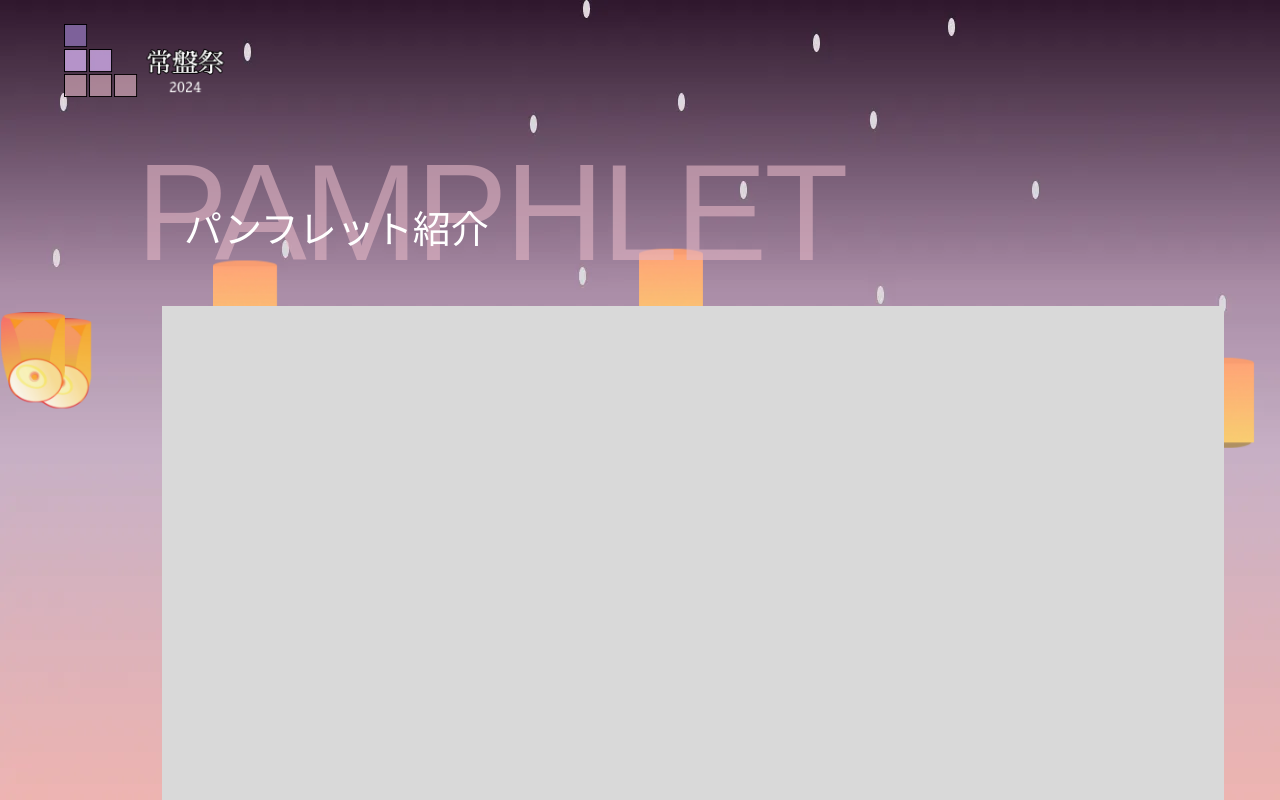
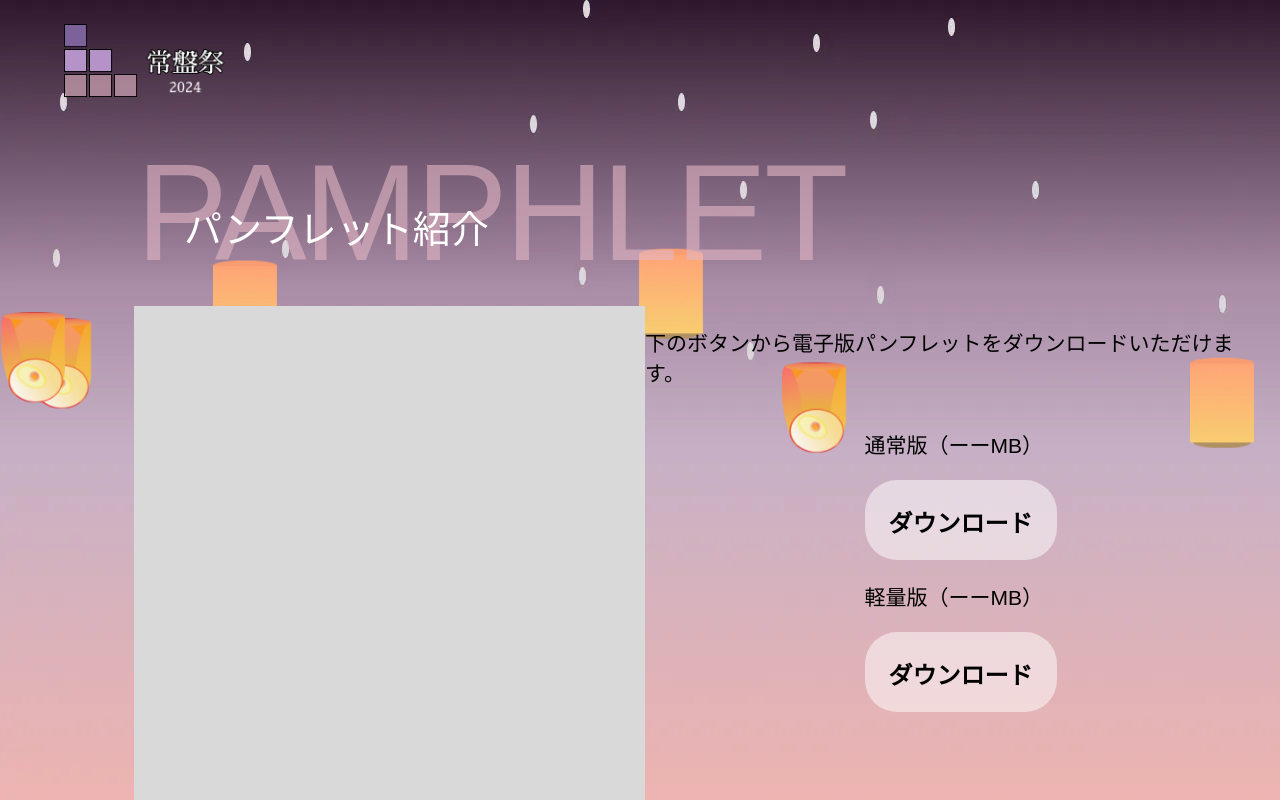
Before and after one commit to ynufes-tech/ynufes-tokiwa24, a Nuxt app: page /pamphlet in a window 1280 px wide. Shown: the top 800 px of the page. Built offline with nearby package versions, Linux system fonts and the light colour scheme; a web font is replaced by a local one.

Commit message:
パンフレットページ仮作成2

```diff
--- a/pages/pamphlet/index.vue
+++ b/pages/pamphlet/index.vue
@@ -26,13 +26,17 @@ useHead({
 
             <div class="box">
                 <div class="about">
-                    <p>"下のボタンから電子版パンフレットをダウンロードいただけます。"</p>
+                    <p>下のボタンから電子版パンフレットをダウンロードいただけます。</p>
                 </div>
-                <div class="download-button">
+                <div class="download">
                     <p>通常版（ーーMB）</p>
-                    <WhiteButton text="ダウンロード" link="https://www.ynu.ac.jp/access/train_front.html"/>
+                    <div class="download-button">
+                      <WhiteButton text="ダウンロード" link=""/>
+                    </div>
                     <p>軽量版（ーーMB）</p>
-                    <WhiteButton text="ダウンロード" link="https://www.ynu.ac.jp/access/train_front.html"/>
+                    <div class="download-button">
+                      <WhiteButton text="ダウンロード" link=""/>
+                    </div>
                 </div>
             </div>
 
@@ -47,95 +51,63 @@ useHead({
 .page-root {
   display: flex;
   flex-direction: column;
-  font-weight: 500;
 }
 
 .big-box{
+  display: flex;
   position: relative;
   top: 0px;
-  padding-left: 8%;
-  width: 84%;
+  padding-left: 10%;
+  width: 90%;
+
 
   @include md {
-    top: 0px;
-  }
-  @include sm {
-    top: 0px;
+    flex-direction: column;
   }
 }
 
 .picture-holder{
-  width: 100%;
-  padding-left: 5%;
+  width: 45%;
 
   img {
     width: 100%;
+  }
+  @include md {
+    flex-direction: column;
+    width: 90%;
+    top: 0px;
   }
 }
 
 .about{
   display: flex;
-  justify-content: flex-end;
   width: fit-content;
-}
+  justify-content: end;
 
-.download-button{
-  display: flex;
-  justify-content: center;
-  font-size: 27px;
   @include md {
+    display: flex;
     flex-direction: column;
-    width: 50vw;
+    padding-left: 0%;
   }
 }
 
-.button-contents {
-  border-radius: 2em;
-  border: solid 1.5px #333333;
-  width: 15em;
-  height: 3em;
+.download{
   display: flex;
-  justify-content: center;
-  text-align: center;
-  text-decoration: none;
-  background-color: white;
- @include sm {
-   height: 2em;
+  flex-direction: column;
+  padding-left: 35%;
+  @include md {
+    font-size: 10px;
   }
-
-&:hover {
-  background-color: #333333;
-  color: #fff;
-}
-
-.button-text {
-  padding-top: 1em;
-  transition: 0.5s;
-  text-decoration: none;
-  color: #333333;
-  font-weight: bold;
-  @include sm {
-    font-size: 12px;
-    padding-top: 0.5em;
-  }
-  &:active {
-    padding-top: 1.3em;
-  }
-
-  &:hover {
-    color: #fff;
-  }
-}
 }
 
 p {
-    font-size: 30px;
+    font-size: 21px;
 
     @include md {
-      font-size: 20px;
+      font-size: 14px;
     }
     @include sm {
-      font-size: 12px;
+      font-size: 6px;
     }
  }
 
```
